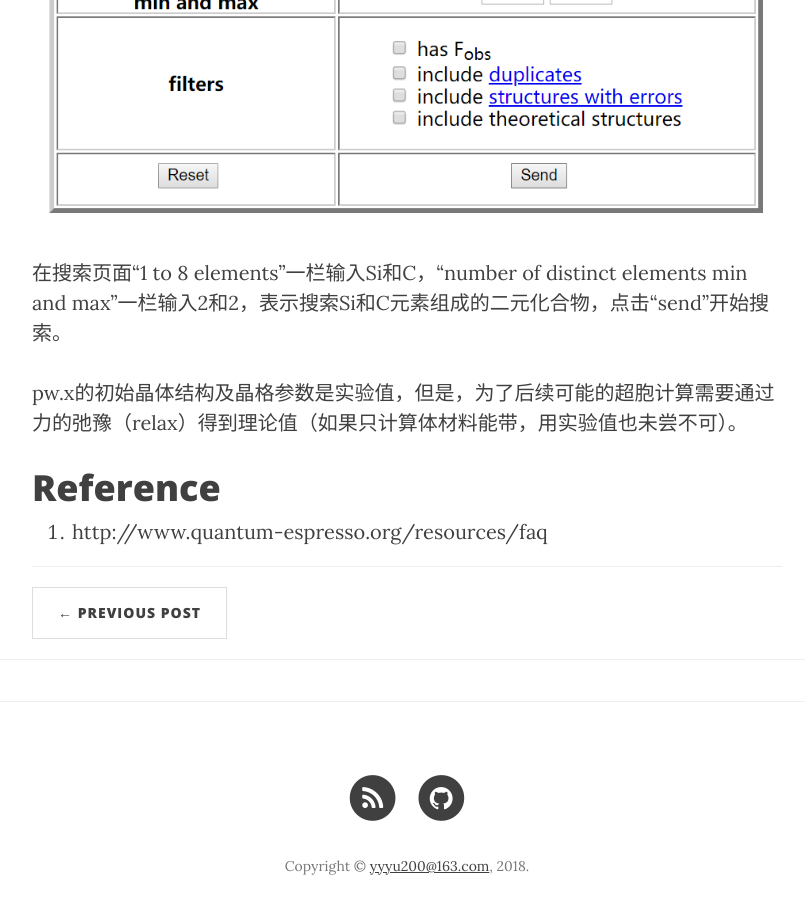
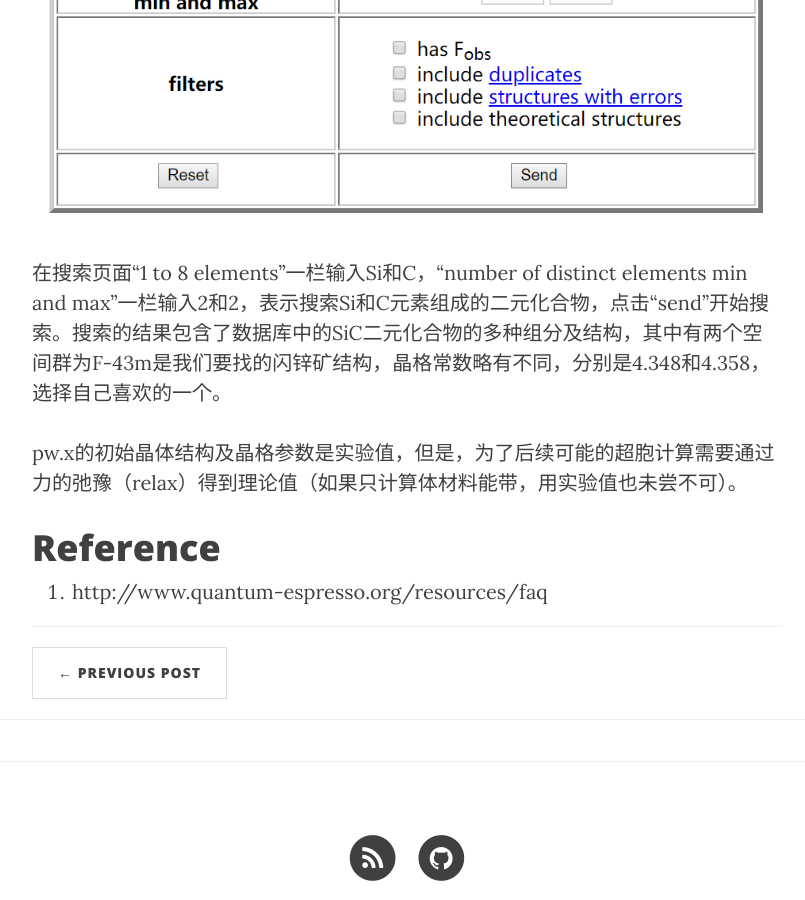
Before and after one commit to yyyu200/DFTbook, a Jekyll site: the page built from _posts/2019-04-01-HandsOn.md, in a window 1280 px wide and 900 px high, scrolled down 1107 px. Shown: the whole window, without its empty margins (233-1038 px from the left). Built offline with Jekyll 4.4.1, drawn with Linux system fonts in a browser that asks for light colours; nearby versions of some CDN libraries; comment, search, counter and statistics services are not loaded.

Commit message:
modify at20190402-12:13:32-aliyun

```diff
--- a/_posts/2019-04-01-HandsOn.md
+++ b/_posts/2019-04-01-HandsOn.md
@@ -32,7 +32,7 @@
     <img src="http://yyyu200.github.io/DFTbook/img/COD_send_search.png" />
 </p>
 
-在搜索页面“1 to 8 elements”一栏输入Si和C，“number of distinct elements min and max”一栏输入2和2，表示搜索Si和C元素组成的二元化合物，点击“send”开始搜索。
+在搜索页面“1 to 8 elements”一栏输入Si和C，“number of distinct elements min and max”一栏输入2和2，表示搜索Si和C元素组成的二元化合物，点击“send”开始搜索。搜索的结果包含了数据库中的SiC二元化合物的多种组分及结构，其中有两个空间群为F-43m是我们要找的闪锌矿结构，晶格常数略有不同，分别是4.348和4.358，选择自己喜欢的一个。
 
 pw.x的初始晶体结构及晶格参数是实验值，但是，为了后续可能的超胞计算需要通过力的弛豫（relax）得到理论值（如果只计算体材料能带，用实验值也未尝不可）。
 
```
